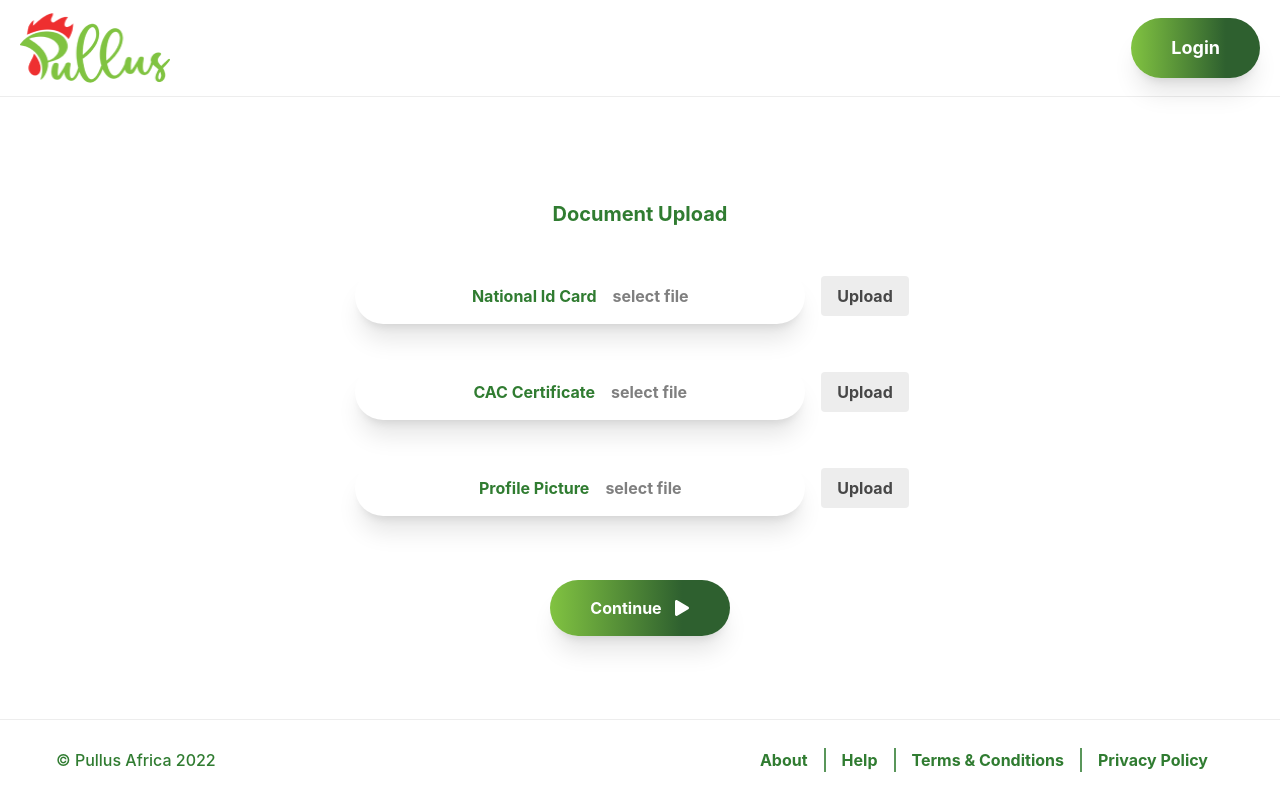
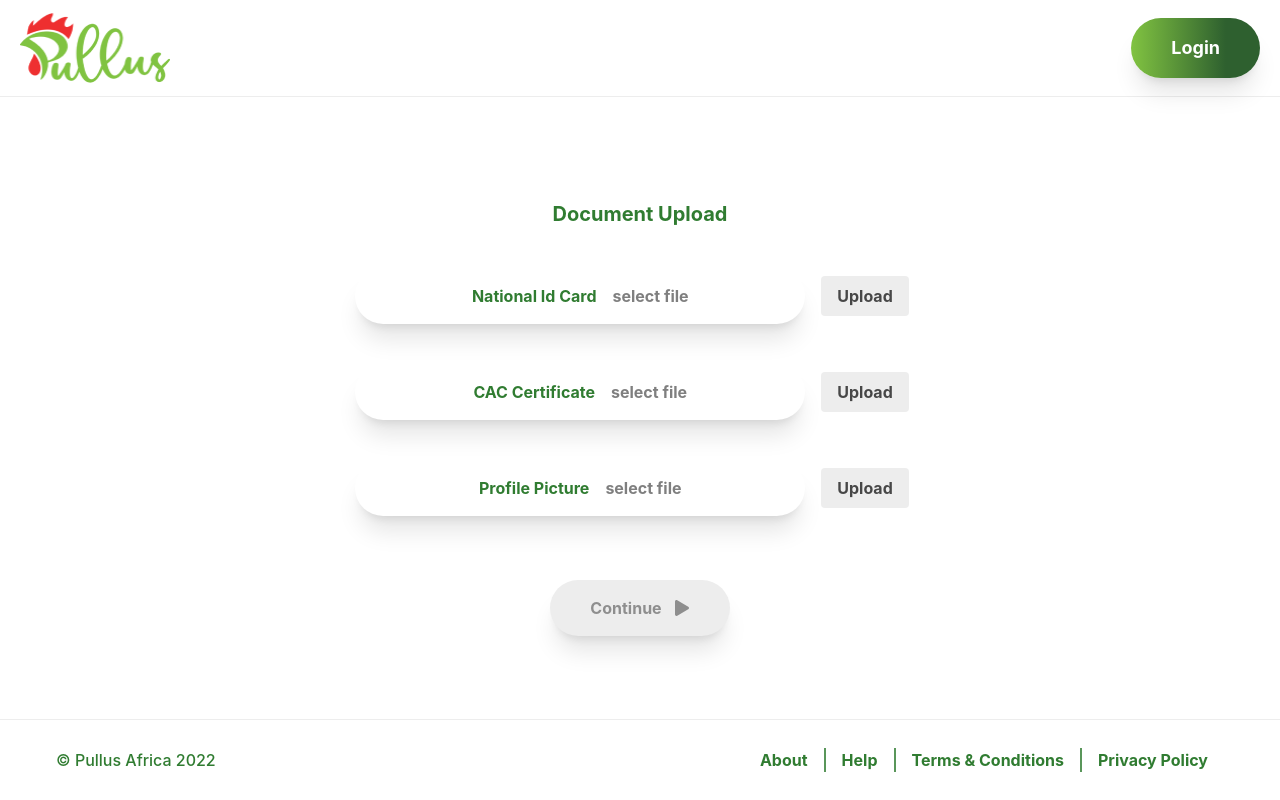
Before and after one commit to codingSlimey/PullusProject, a React (Create React App) app in the folder pullus-app/: page /onboarding/document-upload in a window 1280 px wide. Built offline with nearby package versions, Linux system fonts and the light colour scheme; a web font is replaced by a local one.

Commit message:
disabled all contine btn till all fields are filled and changed labels to block letters

```diff
--- /dev/null
+++ b/pullus-app/src/constants/redundantKeys.js
@@ -0,0 +1,3 @@
+const keys = {
+
+}
--- a/pullus-app/src/pages/REGISTRATION/BusinessInfo.jsx
+++ b/pullus-app/src/pages/REGISTRATION/BusinessInfo.jsx
@@ -1,13 +1,16 @@
-import React, { useState } from 'react'
+import React, { useState, useEffect } from 'react'
 import Input from '../../components/FARMER/Input'
 import Button from '../../components/FARMER/button'
 import { useNavigate } from 'react-router-dom'
 import { UpdateFormState } from '../../utils/setFormState'
+import { FaPlay } from 'react-icons/fa'
+
 //State (Context API)
 import { useUserAuth } from '../../context/auth'
 
 function BusinessInfo() {
 	const navigate = useNavigate()
+	const [isdisabled, setIsdisabled] = useState(true)
 	const [today, setToday] = useState(new Date().toISOString().substr(0, 10))
 	const { tempUser, setTemporaryUserData } = useUserAuth()
 
@@ -20,6 +23,20 @@ function BusinessInfo() {
 	const handleChange = (event) => {
 		UpdateFormState(event.target.name, event.target.value, bizForm, setBizForm)
 	}
+	useEffect(() => {
+		if (
+			bizForm.businessName &&
+			bizForm.rcNumber &&
+			bizForm.tinNumber
+		){
+			setIsdisabled(false)
+			return
+		} else {
+			setIsdisabled(true)
+			return
+		}
+	}, [bizForm])
+
 
 	const handleSubmit = async (e) => {
 		e.preventDefault()
@@ -44,7 +61,7 @@ function BusinessInfo() {
 						placeholder='Business Name:'
 						name='businessName'
 						onChange={handleChange}
-						label="what's your business Name"
+						label="What's your business Name"
 					/>
 					<Input
 						// type='date'
@@ -54,7 +71,7 @@ function BusinessInfo() {
 						value={today}
 						disabled={true}
 						onChange={handleChange}
-						label='what date was your business registered'
+						label='Registered Date'
 					/>
 					<Input
 						type='number'
@@ -68,17 +85,24 @@ function BusinessInfo() {
 						placeholder='TIN Number'
 						name='tinNumber'
 						onChange={handleChange}
-						label="what is your TIn number"
+						label="What is your TIn number"
 					/>
 				</div>
-				<div className='flex items-center justify-center '>
-					<Button
-						title='Continue'
-						icon={true}
-						color={`fade`}
-						action={handleSubmit}
-					/>
-				</div>
+
+				<div className='flex justify-center'>
+					<button
+					disabled={isdisabled}
+						onClick={handleSubmit}
+						className={`text-xs w-fit  py-4 px-10 flex items-center ${
+							isdisabled
+								? 'disabled:cursor-not-allowed bg-grey filter text-black/40'
+								: 'bg-fade text-white'
+						}   md:text-base rounded-full shadow-xl  my-auto`}
+					>
+						Continue
+						<FaPlay className='ml-3 h-4 w-4' />
+					</button>
+					</div>
 			</div>
 		</div>
 	)
--- a/pullus-app/src/pages/REGISTRATION/BuyerAdress.jsx
+++ b/pullus-app/src/pages/REGISTRATION/BuyerAdress.jsx
@@ -6,6 +6,7 @@ import Select from '../../components/FARMER/Select'
 import Emodal from '../../modal/EModal'
 import FarmersLocation from './FarmersLocation'
 import { useUserAuth } from '../../context/auth'
+import { FaPlay } from 'react-icons/fa'
 
 // import { getStates } from "../../api";
 
@@ -41,6 +42,8 @@ export default function BuyerAdress() {
 	const [lat, setLat] = useState('')
 	const [long, setLong] = useState('')
 	const { tempUser, setTemporaryUserData } = useUserAuth()
+	const [isdisabled, setIsdisabled] = useState(true)
+
 
 	const [location, setLocation] = useState('')
 
@@ -125,6 +128,22 @@ export default function BuyerAdress() {
 	}
 
 	const navigate = useNavigate()
+
+	useEffect(() => {
+		if (
+			lat &&
+			long &&
+			selectedState &&
+			selectedLga &&
+			location
+		) {
+			setIsdisabled(false)
+			return
+		} else {
+			setIsdisabled(true)
+			return
+		}
+	}, [location])
 
 	const handleSubmit = () => {
 		setTemporaryUserData({
@@ -216,14 +235,21 @@ export default function BuyerAdress() {
 						value={location}
 					/>
 				</div>
-				<div className='flex justify-center my-10 items-center'>
-					<Button
-						title='Continue'
-						icon={true}
-						color={`fade`}
-						action={handleSubmit}
-					/>
-				</div>
+
+				<div className='flex justify-center'>
+					<button
+					disabled={isdisabled}
+						onClick={handleSubmit}
+						className={`text-xs w-fit  py-4 px-10 flex items-center ${
+							isdisabled
+								? 'disabled:cursor-not-allowed bg-grey filter text-black/40'
+								: 'bg-fade text-white'
+						}   md:text-base rounded-full shadow-xl  my-auto`}
+					>
+						Continue
+						<FaPlay className='ml-3 h-4 w-4' />
+					</button>
+					</div>
 				{showModal && (
 					<div className={` z-10 fixed bg-modal left-0 top-0 h-screen w-full`}>
 						<div className='emodal'>
--- a/pullus-app/src/pages/REGISTRATION/DocumentUpload.jsx
+++ b/pullus-app/src/pages/REGISTRATION/DocumentUpload.jsx
@@ -1,122 +1,140 @@
-import Button from '../../components/FARMER/button'
-import { Modal } from 'flowbite-react'
-import successImg from '../../images/success.svg'
+import Button from "../../components/FARMER/button";
+import { Modal } from "flowbite-react";
+import successImg from "../../images/success.svg";
 
-import React, { useState } from 'react'
-import SingleFileUpload from '../../components/uploadsForm/singleFileUpload'
-import { useNavigate } from 'react-router-dom'
+import React, { useState , useEffect } from "react";
+import SingleFileUpload from "../../components/uploadsForm/singleFileUpload";
+
+import { useNavigate } from "react-router-dom";
+import { FaPlay } from 'react-icons/fa'
 //State (Context API)
-import { useUserAuth } from '../../context/auth'
+import { useUserAuth } from "../../context/auth";
 const FileUpload = () => {
-	const navigate = useNavigate()
-	const [success, setSuccess] = useState(false)
+  const navigate = useNavigate();
+  const [success, setSuccess] = useState(false);
   const [files, setFiles] = useState([
     {
-			name: 'file1',
+      name: "file1",
       file: null,
       thumbnail: null,
-			query: 'nationalId',
-			imageUrlName: 'nationalIDUrl',
-			label: 'National Id Card',
+      query: "nationalId",
+      imageUrlName: "nationalIDUrl",
+      label: "National Id Card",
     },
     {
-			name: 'file2',
+      name: "file2",
       file: null,
       thumbnail: null,
-			query: 'cacImage',
-			imageUrlName: 'cacUrl',
-			label: 'CAC Certificate',
+      query: "cacImage",
+      imageUrlName: "cacUrl",
+      label: "CAC Certificate",
     },
     {
-			name: 'file3',
+      name: "file3",
       file: null,
       thumbnail: null,
-			query: 'profilePicture',
-			imageUrlName: 'profilePicUrl',
-			label: 'Profile Picture',
+      query: "profilePicture",
+      imageUrlName: "profilePicUrl",
+      label: "Profile Picture",
     },
-	])
+  ]);
 
-	const { tempUser, setTemporaryUserData } = useUserAuth()
-	const [showModal, setShowModal] = useState(false)
-	const [modalImage, setModalImage] = useState(null)
+  const { tempUser, setTemporaryUserData } = useUserAuth();
+  const [showModal, setShowModal] = useState(false);
+  const [modalImage, setModalImage] = useState(null);
+  const [isdisabled, setIsdisabled] = useState(true);
+
   const [imagesUrl, setImagesUrl] = useState({
-		nationalIDUrl: '',
-		cacUrl: '',
-		profilePicUrl: '',
-	})
+    nationalIDUrl: "",
+    cacUrl: "",
+    profilePicUrl: "",
+  });
 
   const updateImageUrl = (data, imageUrlName) => {
-		setImagesUrl({ ...imagesUrl, [imageUrlName]: data })
-	}
+    setImagesUrl({ ...imagesUrl, [imageUrlName]: data });
+  };
 
   const handleFileChange = (event, item) => {
-		const file = event.target.files[0]
-		updateFile(item.name, file)
+    const file = event.target.files[0];
+    updateFile(item.name, file);
 
-		const reader = new FileReader()
+    const reader = new FileReader();
     reader.onload = () => {
-			updateFileThumbnail(item.name, reader.result)
-		}
-		reader.readAsDataURL(file)
-	}
+      updateFileThumbnail(item.name, reader.result);
+    };
+    reader.readAsDataURL(file);
+  };
 
   const updateFileThumbnail = (fileName, thumbnail) => {
     setFiles((prevState) => {
       const updatedFiles = prevState.map((file) => {
         if (file.name === fileName) {
-					return { ...file, thumbnail }
+          return { ...file, thumbnail };
         } else {
-					return file
+          return file;
         }
-			})
-			return updatedFiles
-		})
-	}
+      });
+      return updatedFiles;
+    });
+  };
 
   const updateFile = (fileName, fileItem) => {
     setFiles((prevState) => {
       const updatedFiles = prevState.map((file) => {
         if (file.name === fileName) {
-					return { ...file, file: fileItem }
+          return { ...file, file: fileItem };
         } else {
-					return file
+          return file;
         }
-			})
-			return updatedFiles
-		})
+      });
+      return updatedFiles;
+    });
+  };
+  useEffect(() => {
+	if (
+		imagesUrl.nationalIDUrl &&
+		imagesUrl.profilePicUrl &&
+		imagesUrl.cacUrl
+	){
+		setIsdisabled(false)
+		return
+	} else {
+		setIsdisabled(true)
+		return
 	}
+}, [imagesUrl])
 
   const handleFinalSubmit = () => {
     // Implement your upload logic here
     // You can access the files using the files object
-		setTemporaryUserData({ ...tempUser, ...imagesUrl })
-		console.log(tempUser)
-		setSuccess(true)
-	}
+    setTemporaryUserData({ ...tempUser, ...imagesUrl });
+    const data = {};
+    console.log(tempUser);
+    setSuccess(true);
+  };
 
   const handleNavigateToDashboard = () => {
-		navigate('/farmer/cycle-management')
-		setSuccess(false)
-	}
+    navigate("/farmer/cycle-management");
+    setSuccess(false);
+  };
 
   const handleThumbnailClick = (thumbnail) => {
-		setModalImage(thumbnail)
-		setShowModal(true)
-	}
+    setModalImage(thumbnail);
+    setShowModal(true);
+  };
 
   const handleCloseModal = () => {
-		setShowModal(false)
-		setModalImage(null)
-	}
+    setShowModal(false);
+    setModalImage(null);
+  };
 
   return (
     <>
-			<div className='py-10 font-bold h-full flex'>
-				<div className='m-auto max-w-[800px] px-10'>
-					<h1 className='text-primary text-xl my-5'>Document Upload</h1>
+      <div className="py-10 font-bold h-full flex">
+        <div className="m-auto max-w-[800px] px-10">
+          <h1 className="text-primary text-xl my-5">Document Upload</h1>
 
-					<div className='mx-auto flex flex-col gap-4 justify-center items-center my-10 '>
+          <div className="mx-auto flex flex-col gap-4 justify-center items-center my-10 ">
             {files.map((item, index) => {
               return (
                 <SingleFileUpload
@@ -126,44 +144,48 @@ const FileUpload = () => {
                   handleThumbnailClick={handleThumbnailClick}
                   updateImageUrl={updateImageUrl}
                 />
-							)
+              );
             })}
           </div>
-					<div className='flex justify-center items-center'>
-						<Button
-							color={`fade`}
-							title='Continue'
-							icon={true}
-							action={handleFinalSubmit}
-						/>
+
+          <div className="flex justify-center">
+            <button
+              disabled={isdisabled}
+              onClick={handleFinalSubmit}
+              className={`text-xs w-fit  py-4 px-10 flex items-center ${
+                isdisabled
+                  ? "disabled:cursor-not-allowed bg-grey filter text-black/40"
+                  : "bg-fade text-white"
+              }   md:text-base rounded-full shadow-xl  my-auto`}
+            >
+              Continue
+              <FaPlay className="ml-3 h-4 w-4" />
+            </button>
           </div>
         </div>
       </div>
 
       {showModal && (
-				<div className='fixed z-40 inset-0 overflow-y-auto'>
-					<div className='flex items-center justify-center min-h-screen'>
-						<div className='fixed inset-0 bg-black opacity-30'></div>
-						<div className='bg-white p-8 z-20 rounded-lg shadow-lg'>
+        <div className="fixed z-40 inset-0 overflow-y-auto">
+          <div className="flex items-center justify-center min-h-screen">
+            <div className="fixed inset-0 bg-black opacity-30"></div>
+            <div className="bg-white p-8 z-20 rounded-lg shadow-lg">
               <button
                 onClick={handleCloseModal}
-								className='absolute top-0 right-0 mt-4 mr-4 bg-primary rounded-full p-2 text-white hover:text-gray-800 focus:outline-none'
+                className="absolute top-0 right-0 mt-4 mr-4 bg-primary rounded-full p-2 text-white hover:text-gray-800 focus:outline-none"
               >
                 <svg
-									className='h-6 w-6 fill-current'
-									xmlns='http://www.w3.org/2000/svg'
-									viewBox='0 0 24 24'
+                  className="h-6 w-6 fill-current"
+                  xmlns="http://www.w3.org/2000/svg"
+                  viewBox="0 0 24 24"
                 >
                   <path
-										className='heroicon-ui'
-										d='M6.41 7.41a1.5 1.5 0 0 1 2.12 0L12 9.88l3.47-3.47a1.5 1.5 0 0 1 2.12 2.12L14.12 12l3.47 3.47a1.5 1.5 0 0 1-2.12 2.12L12 14.12l-3.47 3.47a1.5 1.5 0 0 1-2.12-2.12L9.88 12 6.41 8.53a1.5 1.5 0 0 1 0-2.12z'
+                    className="heroicon-ui"
+                    d="M6.41 7.41a1.5 1.5 0 0 1 2.12 0L12 9.88l3.47-3.47a1.5 1.5 0 0 1 2.12 2.12L14.12 12l3.47 3.47a1.5 1.5 0 0 1-2.12 2.12L12 14.12l-3.47 3.47a1.5 1.5 0 0 1-2.12-2.12L9.88 12 6.41 8.53a1.5 1.5 0 0 1 0-2.12z"
                   />
                 </svg>
               </button>
-							<img
-								src={modalImage}
-								alt='modal'
-							/>
+              <img src={modalImage} alt="modal" />
             </div>
           </div>
         </div>
@@ -172,25 +194,21 @@ const FileUpload = () => {
       <Modal
         show={success}
         onClose={() => setSuccess(false)}
-				size='sm'
-				className='success-modal'
+        size="sm"
+        className="success-modal"
       >
         {/* <Modal.Header className='text-primary'>Type of Shipping</Modal.Header> */}
         <Modal.Body>
-					<div className='px-4 py-6   grid place-items-center bg-white  mb-4 '>
-						<img
-							src={successImg}
-							alt=''
-							className='bg-[white]'
-						/>
+          <div className="px-4 py-6   grid place-items-center bg-white  mb-4 ">
+            <img src={successImg} alt="" className="bg-[white]" />
           </div>
-					<h5 className='text-primary text-center font-bold text-xl my-2'>
+          <h5 className="text-primary text-center font-bold text-xl my-2">
             Order Successful!
           </h5>
-					<p className='text-primary text-center'>
+          <p className="text-primary text-center">
             You have successfully made an order
           </p>
-					<div className='mt-4 grid w-full gap-6 justify-center '>
+          <div className="mt-4 grid w-full gap-6 justify-center ">
             <button
               onClick={() => setSuccess(false)}
               className={`w-full bg-fade text-[#fff] text-base font-bold py-3 px-8 flex justify-center  items-center rounded-full shadow-xl  my-auto`}
@@ -209,6 +227,6 @@ const FileUpload = () => {
 				</Modal.Footer> */}
       </Modal>
     </>
-	)
-}
-export default FileUpload
+  );
+};
+export default FileUpload;
```
Also changed, not shown: pullus-app/src/pages/REGISTRATION/BuyerBioData.jsx (+8 -8 lines). Lines whose indentation alone changed are shown as unchanged.
